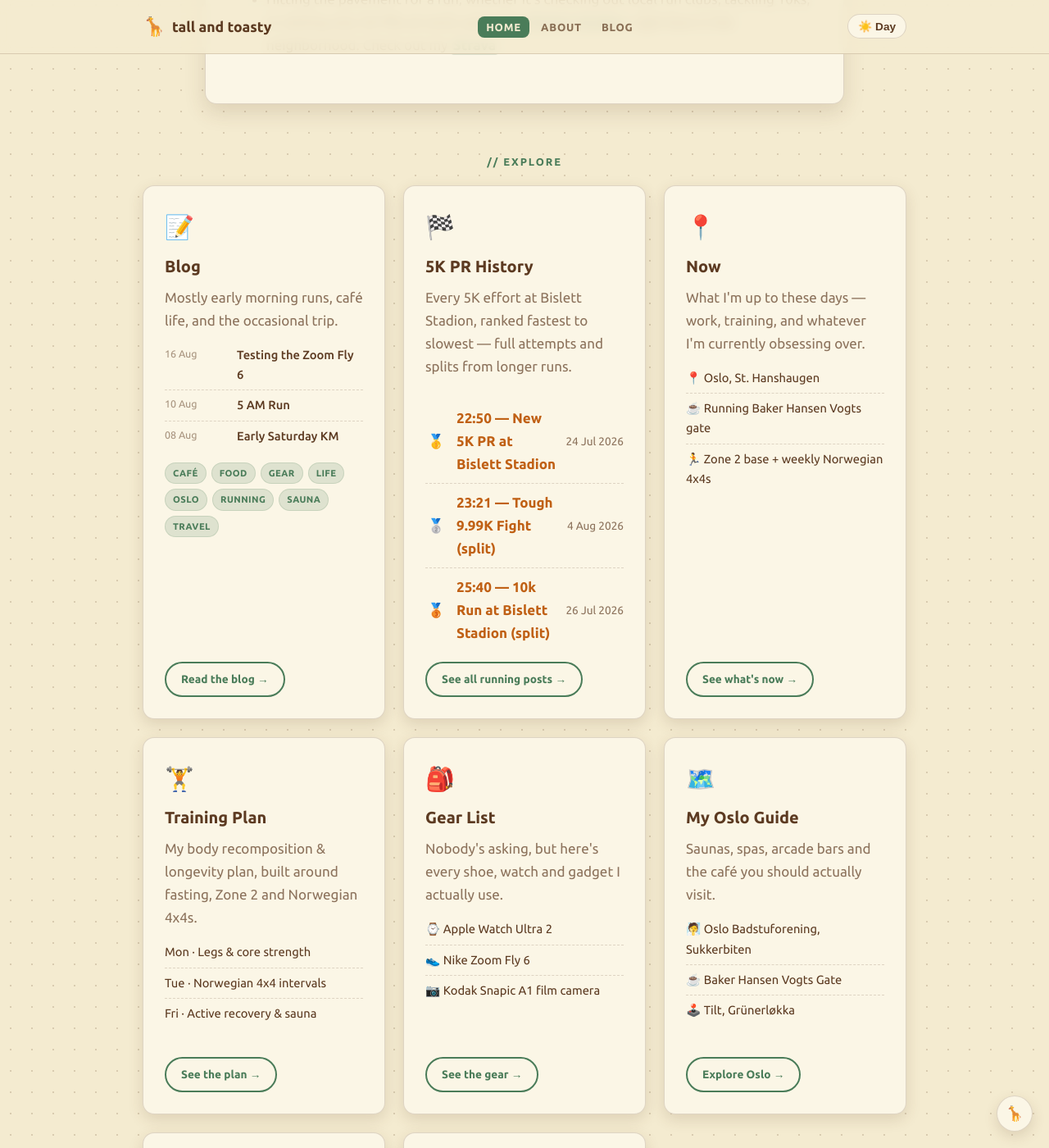
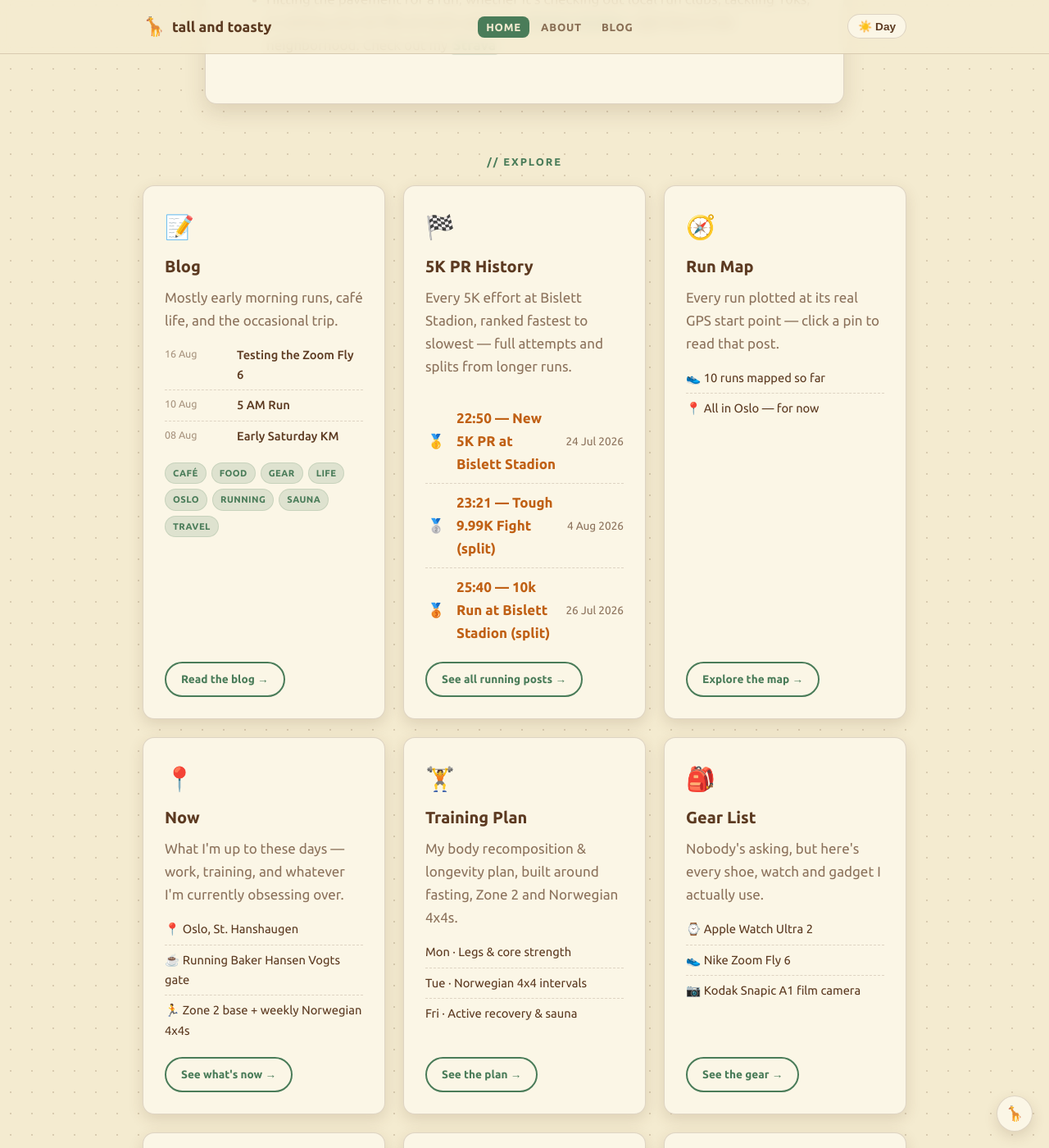
Before and after one commit to markuslyngmo/tallandtoasty, a Jekyll site: the page built from index.md, in a window 1280 px wide and 1400 px high, scrolled down 1255 px. Shown: the whole window at 82% size. Built offline with Jekyll 4.4.1, drawn with Linux system fonts in a browser that asks for light colours.

Commit message:
Add Run Map card to the homepage
Co-Authored-By: Claude Sonnet 5 <noreply@anthropic.com>

```diff
--- a/_layouts/home.html
+++ b/_layouts/home.html
@@ -73,6 +73,17 @@ layout: default
   </div>
 
   <div class="card reveal">
+    <div class="card-icon">🧭</div>
+    <h3>Run Map</h3>
+    <p>Every run plotted at its real GPS start point &mdash; click a pin to read that post.</p>
+    <ul class="mini-list">
+      <li>👟 {{ site.data.run_map.size }} runs mapped so far</li>
+      <li>📍 All in Oslo &mdash; for now</li>
+    </ul>
+    <a class="card-cta" href="{{ '/map/' | relative_url }}">Explore the map &rarr;</a>
+  </div>
+
+  <div class="card reveal">
     <div class="card-icon">📍</div>
     <h3>Now</h3>
     <p>What I'm up to these days &mdash; work, training, and whatever I'm currently obsessing over.</p>
```
